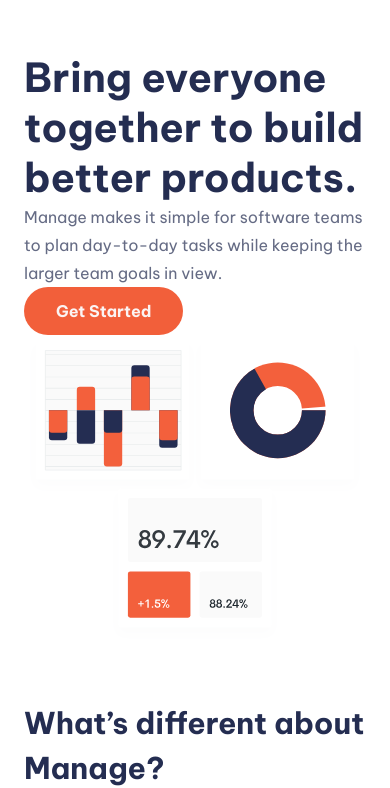
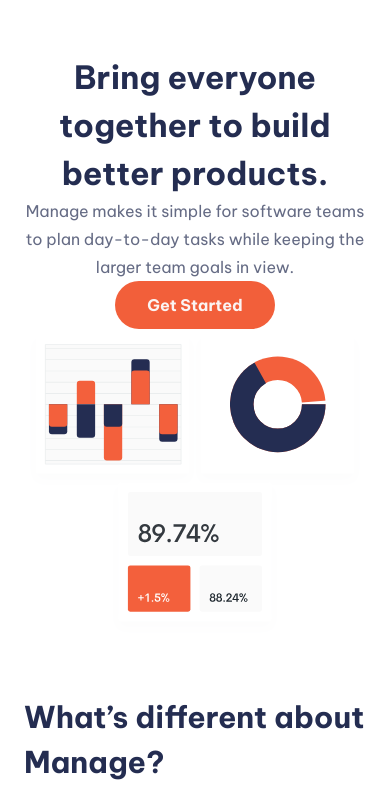
Before and after one commit to mide-dev/Manage-landing, a website: page index.html in a window 390 px wide. Shown: the part 71-859 px from the top of the page. Drawn offline with Linux system fonts and the light colour scheme.

Commit message:
fix: fixed font-size and alignment on headers and paragraphs

```diff
--- a/index.html
+++ b/index.html
@@ -47,7 +47,7 @@
 
     <section class="section container">
       <div class="even-columns">
-        <div>
+        <div class="flex flex-col items-center md:items-start">
           <h1>Bring everyone together to build better products.</h1>
           <p>
             Manage makes it simple for software teams to plan day-to-day tasks
--- a/src/input.css
+++ b/src/input.css
@@ -14,7 +14,7 @@
   }
 
   h1 {
-    @apply font-bold text-customBlue text-[2.5rem] leading-[3.125rem] md:text-[3.5rem] md:leading-[4rem];
+    @apply font-bold text-customBlue text-[2rem] sm:text-[2.5rem] sm:leading-[3.125rem] md:text-[3.5rem] md:leading-[4rem] text-center md:text-left max-w-[500px];
   }
 
   h2 {
@@ -26,7 +26,7 @@
   }
 
   p {
-    @apply font-light text-[1rem] leading-[1.75rem] text-customBlue opacity-70;
+    @apply font-light text-[1rem] leading-[1.75rem] text-customBlue opacity-70 text-center md:text-left max-w-[500px];
   }
 }
 
```
Also changed, not shown: dist/output.css.
